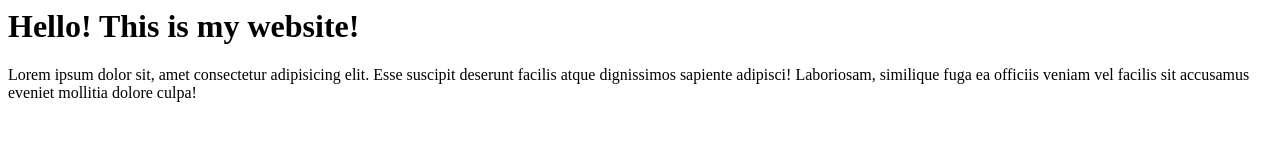
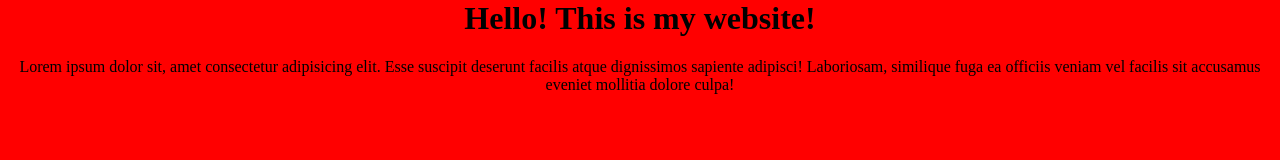
Before and after one commit to Duttamk/test.github.io, a plain HTML site: page index.html in a window 1280 px wide. Drawn offline with Linux system fonts and the light colour scheme.

Commit message:
Add Styling

```diff
--- a/index.html
+++ b/index.html
@@ -3,6 +3,7 @@
     <meta charset="UTF-8">
     <meta name="viewport" content="width=device-width, initial-scale=1.0">
     <title>Document</title>
+    <link rel="stylesheet" href="styles.css">
 </head>
 <body>
     <h1>Hello! This is my website!</h1>
--- /dev/null
+++ b/styles.css
@@ -0,0 +1,5 @@
+body {
+    margin: 0;
+    background: red;
+    text-align: center;
+}
```
